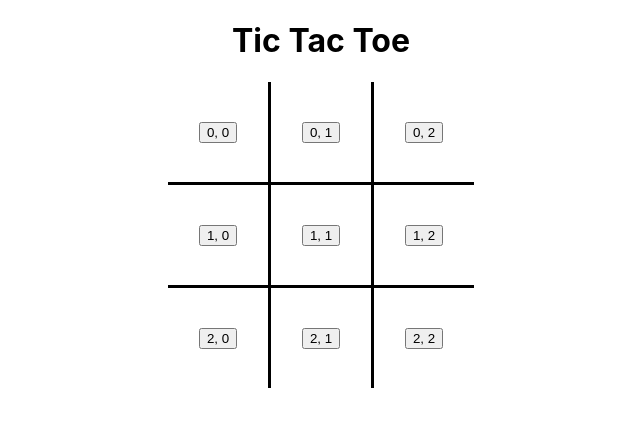
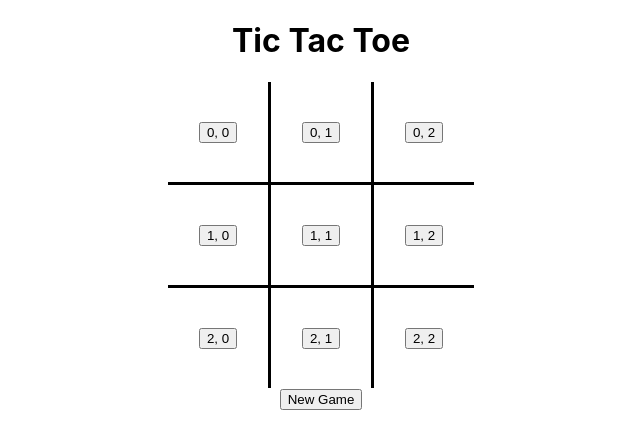
Before and after one commit to bboyle/tic-tac-toe-react, a React (Create React App) app in the folder tic-tac-toe/: page / in a window 1280 px wide. Shown: the top 448 px of the page, without its empty margins (319-959 px from the left). Built offline with nearby package versions, Linux system fonts and the light colour scheme.

Commit message:
implement new game button

```diff
--- a/tic-tac-toe/src/game/Board.css
+++ b/tic-tac-toe/src/game/Board.css
@@ -1,3 +1,8 @@
+div.board {
+  text-align: center;
+}
+
+
 table {
   border-collapse: collapse;
   border-spacing: 0;
--- a/tic-tac-toe/src/game/Board.tsx
+++ b/tic-tac-toe/src/game/Board.tsx
@@ -15,20 +15,28 @@ type BoardState = {
 };
 
 
+const NEW_STATE: BoardState = {
+  grid: [
+    [null, null, null],
+    [null, null, null],
+    [null, null, null]
+  ],
+  player: 1
+};
+
+
 // https://stackoverflow.com/a/51077959/287568
 class Board extends React.Component<{}, BoardState> {
 
 
   constructor(props: any) {
     super(props);
-    this.state = {
-      grid: [
-        [null, null, null],
-        [null, null, null],
-        [null, null, null]
-      ],
-      player: 1
-    };
+    this.state = NEW_STATE;
+  }
+
+
+  newGame() {
+    this.setState(NEW_STATE);
   }
 
 
@@ -53,12 +61,15 @@ class Board extends React.Component<{}, BoardState> {
     })}</tr>);
 
     return (
-      <table>{rows}</table>
+      <div className="board">
+        <table>{rows}</table>
+        <button onClick={() => this.newGame()}>New Game</button>
+      </div>
     );
   }
 
 
-  renderValue(value: TicTacToeValue) {
+  renderValue(value: TicTacToePlayer) {
     if (value === 1) {
       return <Naught/>;
     } else {
```
